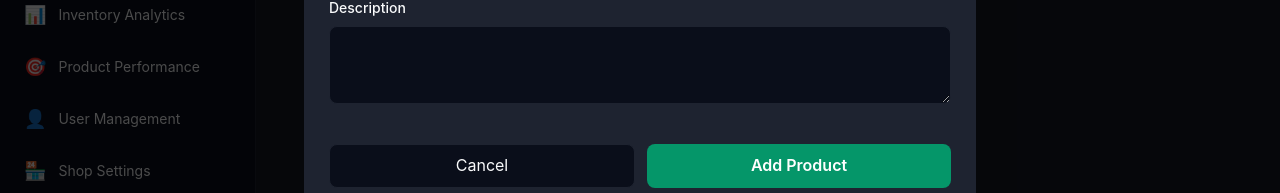
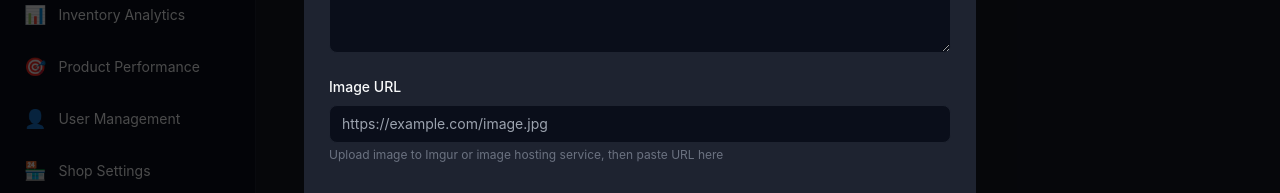
Before and after one commit to brunowachira001-coder/smart-pos-system, a Next.js app: page /inventory in a window 1280 px wide. Both pictures are taken after typing "Sample" into the empty fields and a click on the button "Add Product". Shown: the part 493-686 px from the top of the page. Built offline with nearby package versions, Linux system fonts and the light colour scheme; no server answers; the database is empty.

Commit message:
Add image URL field to product forms

```diff
--- a/pages/inventory.tsx
+++ b/pages/inventory.tsx
@@ -710,6 +710,18 @@ export default function InventoryPage() {
                 />
               </div>
 
+              <div>
+                <label className="block text-sm font-medium mb-2">Image URL</label>
+                <input
+                  type="url"
+                  value={formData.imageUrl || ''}
+                  onChange={(e) => setFormData({ ...formData, imageUrl: e.target.value })}
+                  placeholder="https://example.com/image.jpg"
+                  className="w-full bg-[var(--bg-primary)] border border-[var(--border-color)] rounded-lg px-3 py-2 text-sm"
+                />
+                <p className="text-xs text-gray-500 mt-1">Upload image to Imgur or image hosting service, then paste URL here</p>
+              </div>
+
               <div className="flex gap-3 pt-4">
                 <button
                   type="button"
@@ -850,6 +862,18 @@ export default function InventoryPage() {
                   className="w-full bg-[var(--bg-primary)] border border-[var(--border-color)] rounded-lg px-3 py-2 text-sm"
                   rows={3}
                 />
+              </div>
+
+              <div>
+                <label className="block text-sm font-medium mb-2">Image URL</label>
+                <input
+                  type="url"
+                  value={formData.imageUrl || ''}
+                  onChange={(e) => setFormData({ ...formData, imageUrl: e.target.value })}
+                  placeholder="https://example.com/image.jpg"
+                  className="w-full bg-[var(--bg-primary)] border border-[var(--border-color)] rounded-lg px-3 py-2 text-sm"
+                />
+                <p className="text-xs text-gray-500 mt-1">Upload image to Imgur or image hosting service, then paste URL here</p>
               </div>
 
               <div className="flex gap-3 pt-4">
```
